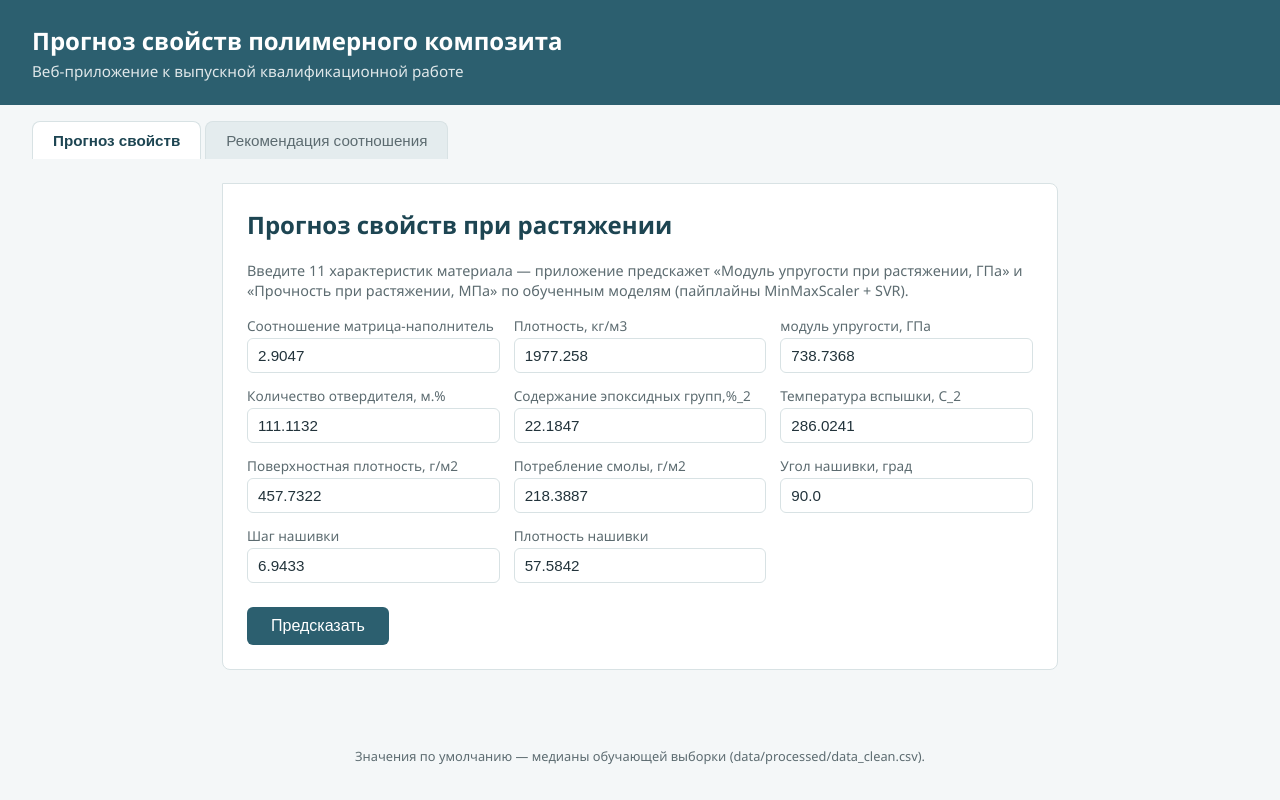
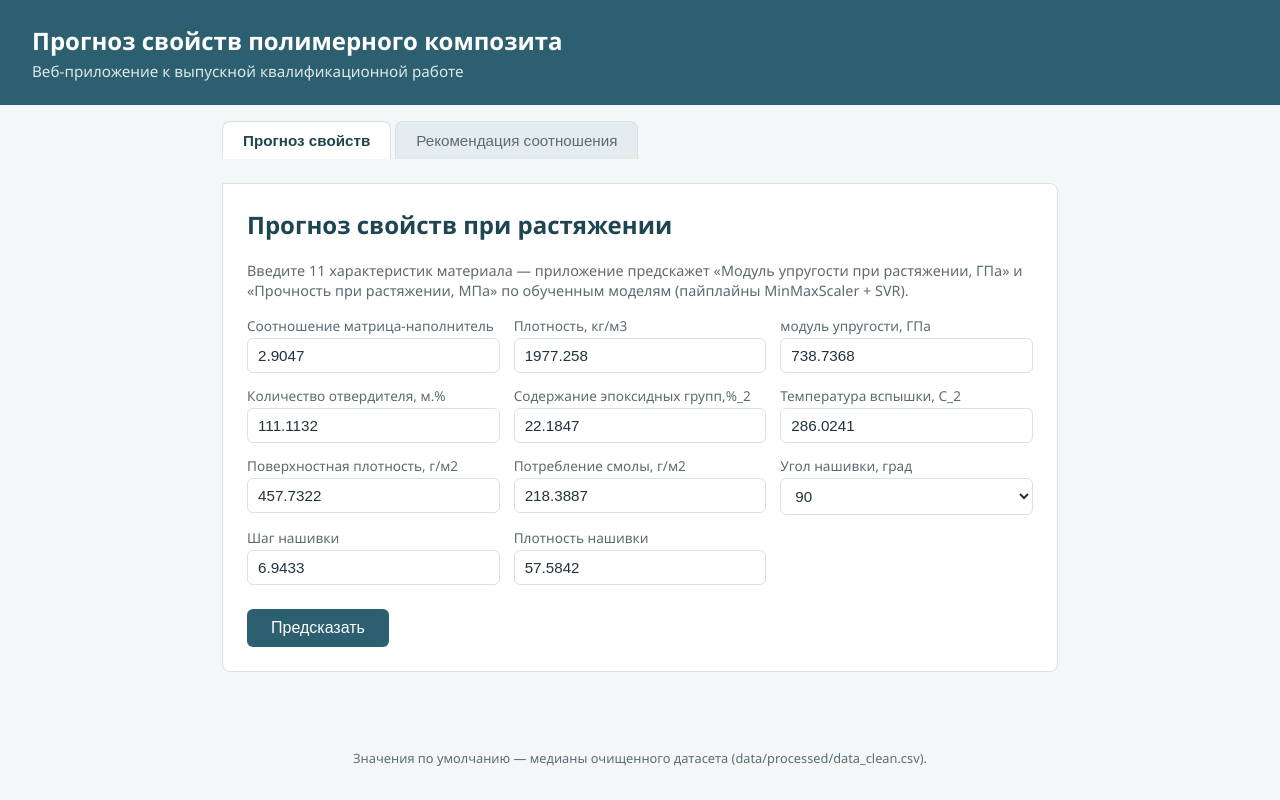
Before and after one commit to Raldy1234/VKR_composites, a Flask app: page / in a window 1280 px wide. Run offline with Flask 3, Linux system fonts and the light colour scheme; parts of the project's set-up code (start-up, migrations or seed data) failed here and were passed over.

Commit message:
Правки веб-приложения: выравнивание вкладок, текст подвала, select для угла нашивки
Вкладки теперь имеют тот же max-width и центрирование, что и карточка
формы. Текст подвала уточнён («медианы очищенного датасета»). Поле
«Угол нашивки, град» заменено на <select> с вариантами 0/90 в обеих
вкладках, с текущим значением по умолчанию. Проверено test_client.

```diff
--- a/app/static/style.css
+++ b/app/static/style.css
@@ -43,6 +43,8 @@ header h1 {
 nav.tabs {
     display: flex;
     gap: 4px;
+    max-width: 900px;
+    margin: 0 auto;
     padding: 16px 32px 0 32px;
     background: var(--bg);
 }
@@ -112,15 +114,18 @@ label span {
     line-height: 1.25;
 }
 
-input[type="text"] {
+input[type="text"],
+select {
     padding: 8px 10px;
     border: 1px solid var(--border);
     border-radius: 6px;
     font-size: 0.95rem;
     color: var(--text);
+    background: #fff;
 }
 
-input[type="text"]:focus {
+input[type="text"]:focus,
+select:focus {
     outline: none;
     border-color: var(--primary);
 }
--- a/app/templates/index.html
+++ b/app/templates/index.html
@@ -44,10 +44,17 @@
         <form method="post" action="{{ url_for('predict_properties') }}">
             <div class="grid">
                 {% for feat in features_ml %}
+                {% set val = raw_ml.get(feat, defaults_ml[feat]) %}
                 <label>
                     <span>{{ feat }}</span>
-                    <input type="text" name="ml_{{ loop.index0 }}"
-                           value="{{ raw_ml.get(feat, defaults_ml[feat]) }}">
+                    {% if feat == "Угол нашивки, град" %}
+                    <select name="ml_{{ loop.index0 }}">
+                        <option value="0" {% if (val|float) == 0 %}selected{% endif %}>0</option>
+                        <option value="90" {% if (val|float) == 90 %}selected{% endif %}>90</option>
+                    </select>
+                    {% else %}
+                    <input type="text" name="ml_{{ loop.index0 }}" value="{{ val }}">
+                    {% endif %}
                 </label>
                 {% endfor %}
             </div>
@@ -89,10 +96,17 @@
         <form method="post" action="{{ url_for('predict_ratio') }}">
             <div class="grid">
                 {% for feat in features_nn %}
+                {% set val = raw_nn.get(feat, defaults_nn[feat]) %}
                 <label>
                     <span>{{ feat }}</span>
-                    <input type="text" name="nn_{{ loop.index0 }}"
-                           value="{{ raw_nn.get(feat, defaults_nn[feat]) }}">
+                    {% if feat == "Угол нашивки, град" %}
+                    <select name="nn_{{ loop.index0 }}">
+                        <option value="0" {% if (val|float) == 0 %}selected{% endif %}>0</option>
+                        <option value="90" {% if (val|float) == 90 %}selected{% endif %}>90</option>
+                    </select>
+                    {% else %}
+                    <input type="text" name="nn_{{ loop.index0 }}" value="{{ val }}">
+                    {% endif %}
                 </label>
                 {% endfor %}
             </div>
@@ -110,7 +124,7 @@
 </main>
 
 <footer>
-    <p>Значения по умолчанию — медианы обучающей выборки (data/processed/data_clean.csv).</p>
+    <p>Значения по умолчанию — медианы очищенного датасета (data/processed/data_clean.csv).</p>
 </footer>
 
 <script>
```
